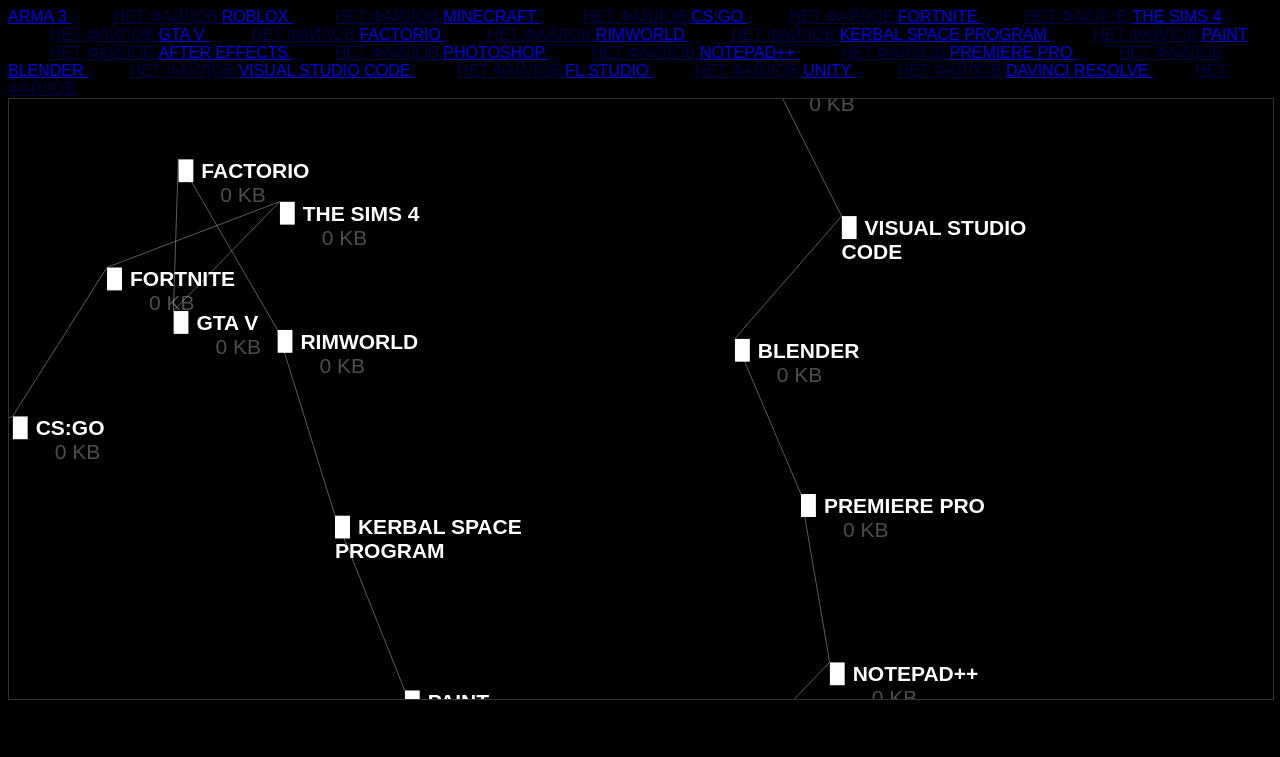
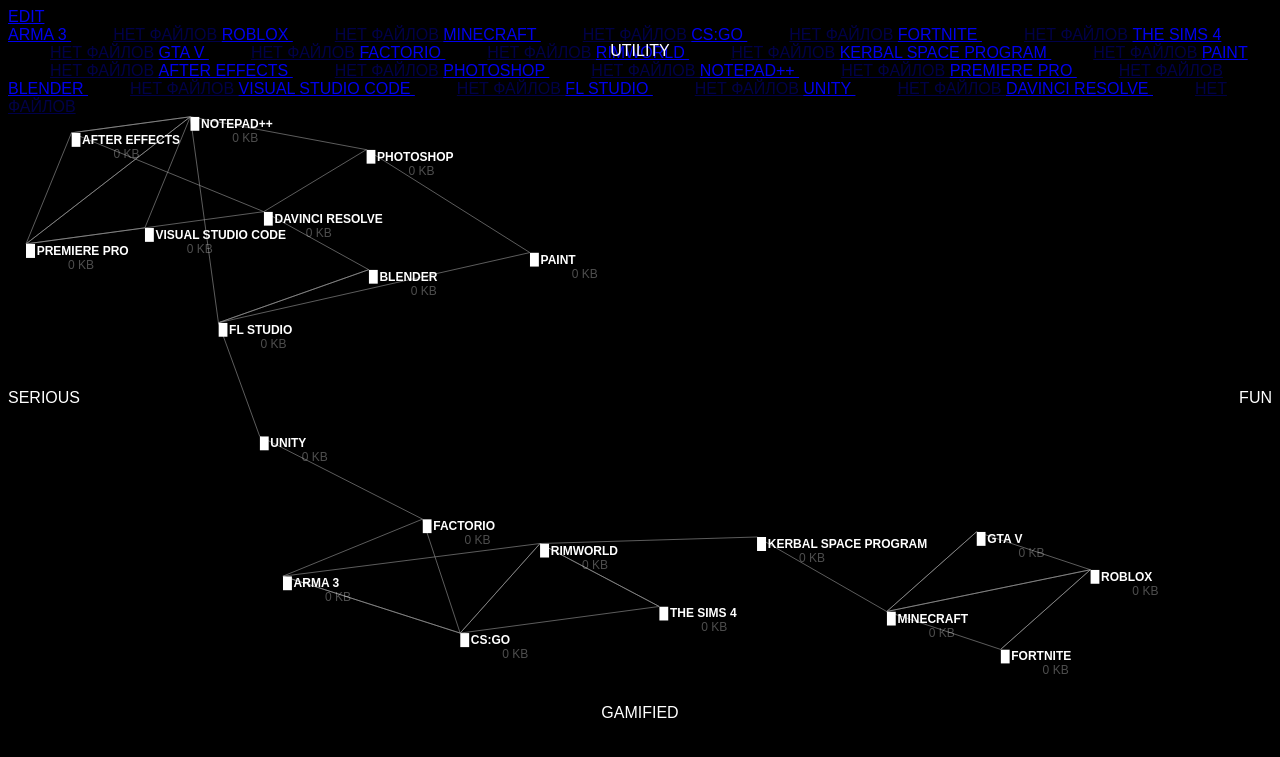
Before and after one commit to gromlbv/appw, a Flask app: page /graphs in a window 1280 px wide. Shown: the top 757 px of the page. Run offline with Flask 3, Linux system fonts and the light colour scheme.

Commit message:
graph update

```diff
--- a/app.py
+++ b/app.py
@@ -9,6 +9,7 @@ from upload import upload_image, upload_file
 
 import mydb as db
 from datetime import datetime
+from models import User, Game, GameInfo, GameDownload, SharedFile, GameStats
 
 app = Flask(__name__)
 create_app(app)
@@ -70,26 +71,41 @@ def index():
 
 @app.get('/graphs')
 def graphs():
-    games = db.get_shares_all()  # список объектов Game
+    games = db.get_shares_all()
 
     apps = []
     for game in games:
-        print(game)
-        print(game.game_downloads[0].file_size) if game.game_downloads else print(0)
         size = game.game_downloads[0].file_size if game.game_downloads else 0
         apps.append({
             'link': game.link,
             'title': game.title,
-            'size': size
+            'size': size,
+                'game_stats': {
+                    'serious_fun': game.stats.serious_fun if game.stats else 50,
+                    'utility_gamified': game.stats.utility_gamified if game.stats else 50,
+                }
         })
 
-    print(apps)
     return render_template(
         "graphs.html",
         users=db.get_users_all(),
         apps=apps,
         games=games,
     )
+
+@app.route('/graphs/edit', methods=['GET', 'POST'])
+def graphs_edit():
+    if request.method == 'POST':
+        for key in request.form:
+            if key.startswith('serious_fun_'):
+                game_id = int(key.split('_')[-1])
+                serious_fun = int(request.form.get(f'serious_fun_{game_id}', 50))
+                utility_gamified = int(request.form.get(f'utility_gamified_{game_id}', 50))
+                db.update_game_stats(game_id, serious_fun, utility_gamified)
+        return redirect(furl_for('graphs_edit'))
+
+    games = db.get_all_games_with_stats()
+    return render_template('graphs_edit.html', games=games)
 
 
 @app.route('/api/get-categories')
@@ -190,6 +206,11 @@ def delete_game(game_link):
 
     flash("Игра успешно удалена")
     return redirect(furl_for('index'))
+
+
+
+
+
 
 @app.route('/game/edit/<game_link>', methods=['GET', 'POST'])
 def edit_game(game_link):
--- a/mydb.py
+++ b/mydb.py
@@ -1,15 +1,14 @@
-from models import User, Game, GameInfo, GameDownload, SharedFile
+from models import User, Game, GameInfo, GameDownload, SharedFile, GameStats
 from models import db
 from datetime import date
-
 from mysecurity import myhash, verify, encode
 import uuid
+from sqlalchemy.orm import joinedload
 
 
 def save_to_db(instance):
     db.session.add(instance)
     db.session.commit()
-
 
 # Юзеры
 
@@ -126,6 +125,63 @@ def post_game(
     print("Game created:", game)
     return game
 
+def get_all_games_with_stats():
+    return Game.query.options(joinedload(Game.stats)).all()
+
+def update_game_stats(game_id, serious_fun, utility_gamified):
+    game = Game.query.get(game_id)
+    if not game:
+        return False
+    if not game.stats:
+        game.stats = GameStats(game_id=game.id)
+        db.session.add(game.stats)
+    stats = game.stats
+    stats.serious_fun = serious_fun
+    stats.utility_gamified = utility_gamified
+    db.session.commit()
+    return True
+
+def create_sample_games():
+    sample_data = [
+        # Игры
+        ("Arma 3", "arma3", 90, 30),
+        ("Roblox", "roblox", 60, 50),
+        ("Minecraft", "minecraft", 70, 40),
+        ("CS:GO", "csgo", 85, 25),
+        ("Fortnite", "fortnite", 75, 35),
+        ("The Sims 4", "sims4", 55, 60),
+        ("GTA V", "gta5", 80, 30),
+        ("Factorio", "factorio", 65, 55),
+        ("RimWorld", "rimworld", 60, 45),
+        ("Kerbal Space Program", "kerbal", 70, 70),
+
+        # Программы
+        ("Paint", "paint", 20, 80),
+        ("After Effects", "after_effects", 85, 65),
+        ("Photoshop", "photoshop", 80, 70),
+        ("Notepad++", "notepadpp", 30, 90),
+        ("Premiere Pro", "premiere_pro", 75, 60),
+        ("Blender", "blender", 85, 75),
+        ("Visual Studio Code", "vscode", 60, 85),
+        ("FL Studio", "flstudio", 70, 65),
+        ("Unity", "unity", 90, 70),
+        ("DaVinci Resolve", "davinci_resolve", 75, 60),
+    ]
+
+    for title, link, serious_fun, utility_gamified in sample_data:
+        game = Game(title=title, link=link)
+        db.session.add(game)
+        db.session.flush()
+
+        stats = GameStats(
+            game_id=game.id,
+            serious_fun=serious_fun,
+            utility_gamified=utility_gamified
+        )
+        db.session.add(stats)
+
+    db.session.commit()
+
 def get_download_info(filename):
     game_download = db.session.query(GameDownload).filter_by(file_link=filename).first()
     game = db.session.query(Game).filter_by(id=game_download.game_id).first()
--- a/templates/graphs.html
+++ b/templates/graphs.html
@@ -1,20 +1,23 @@
 <!DOCTYPE html>
 <html lang="en">
 <head>
-  <meta charset="UTF-8" />
-  <title>Graph with HTML nodes</title>
+  <meta charset="UTF-8"/>
+  <title>test graphs</title>
   <style>
     body {
         background: black; color: white;
         font-family: Arial, sans-serif;
         text-transform: uppercase;
+
+        position: relative;
+        overflow: auto;
     }
     .node-link {
         display: flex;
         flex-direction: column;
         color: white;
         text-decoration: none;
-        font-size: 21px;
+        font-size: 12px;
     }
     .title{
         font-weight: bold;
@@ -31,17 +34,63 @@
         opacity: 0.3;
     }
     svg {
-        border: 1px solid #333;
-        width: 100%;
-        height: 600px;
+        width: fit-content;
+        height: fit-content;
+        overflow: visible;
     }
     .node foreignObject {
         pointer-events: auto;
+    }
+    .absolute-info {
+      position: absolute;
+
+
+    }
+.absolute-info {
+  position: absolute;
+  width: 100%;
+  height: 100%;
+  pointer-events: none;
+}
+
+.absolute-info .top {
+  position: absolute;
+  top: 0;
+  left: 50%;
+  transform: translateX(-50%);
+}
+
+.absolute-info .bottom {
+  position: absolute;
+  bottom: 0;
+  left: 50%;
+  transform: translateX(-50%);
+}
+
+.absolute-info .left {
+  position: absolute;
+  left: 0;
+  top: 50%;
+  transform: translateY(-50%);
+}
+
+.absolute-info .right {
+  position: absolute;
+  right: 0;
+  top: 50%;
+  transform: translateY(-50%);
 }
   </style>
   <script src="https://d3js.org/d3.v7.min.js"></script>
 </head>
 <body>
+    <a href="/graphs/edit">edit</a>
+  <div class="absolute-info">
+    <p class="top">Utility</p>
+    <p class="bottom">Gamified</p>
+    <p class="left">Serious</p>
+    <p class="right">FUN</p>
+  </div>
     <div class="object-wr selectable" data-category="apps">
         {% for app in games %}
         <a href="/game/{{ app.link }}">
@@ -69,23 +118,54 @@
 
 <script>
   var apps = JSON.parse(document.getElementById('apps-data').textContent);
+  const mywidth = 900;
+  const myheight = 400;
 
-  const nodes = apps.map(app => ({
+  const maxX = d3.max(apps, d => d.game_stats.serious_fun);
+  const maxY = d3.max(apps, d => d.game_stats.utility_gamified);
+
+  const nodes = apps.map((app, index) => {
+  const x = (app.game_stats.serious_fun / maxX) * mywidth + mywidth/8;
+  const y = (app.game_stats.utility_gamified / maxY) * myheight + myheight/5;
+    return {
       id: app.link,
       html: `
         <a href="/game/${app.link}" class="node-link">
-        <span class="title"> ${app.title}</span>
-
+          <span class="title">${app.title}</span>
           <span class="file-size">${app.size} KB</span>
         </a>
-    `
-  }));
+      `,
+      x: x,
+      y: y,
+      targetX: x,
+      targetY: y
+    };
+  });
+    // const links = [];
+    // for (let i = 0; i < apps.length - 1; i++) {
+    // links.push({ source: apps[i].link, target: apps[i + 1].link });
+    // }
+const links = [];
 
-  // Пример links (можешь менять логику)
-    const links = [];
-    for (let i = 0; i < apps.length - 1; i++) {
-    links.push({ source: apps[i].link, target: apps[i + 1].link });
+for (let i = 0; i < apps.length; i++) {
+  const distances = [];
+
+  for (let j = 0; j < apps.length; j++) {
+    if (i === j) continue;
+    const dx = apps[i].game_stats.serious_fun - apps[j].game_stats.serious_fun;
+    const dy = apps[i].game_stats.utility_gamified - apps[j].game_stats.utility_gamified;
+    const dist = dx * dx + dy * dy;
+    distances.push({ index: j, dist });
   }
+
+  distances.sort((a, b) => a.dist - b.dist);
+
+  const nearestCount = Math.min(3, distances.length);
+  for (let k = 1; k < nearestCount; k++) {
+    links.push({ source: apps[i].link, target: apps[distances[k].index].link });
+  }
+}
+
 
   const width = 800;
   const height = 600;
@@ -95,8 +175,10 @@
     .attr("height", height);
 
 const simulation = d3.forceSimulation(nodes)
-    .force("charge", d3.forceManyBody().strength(-300))
-    .force("center", d3.forceCenter(width / 2, height / 2))
+  .force("x", d3.forceX(d => d.targetX).strength(1))
+  .force("y", d3.forceY(d => d.targetY).strength(1))
+  .force("charge", d3.forceManyBody().strength(-100))
+  .force("collision", d3.forceCollide(60))
   .force("link", d3.forceLink(links).id(d => d.id).distance(150))
   .on("tick", ticked);
 
@@ -139,8 +221,8 @@
     }
     function dragended(event, d) {
       if (!event.active) simulation.alphaTarget(0);
-      d.fx = null;
-      d.fy = null;
+    d.fx = d.fx_drag;
+    d.fy = d.fy_drag;
     }
     return d3.drag()
       .on("start", dragstarted)
```
Also changed, not shown: models.py (+26 -0 lines), templates/graphs_edit.html (added, +80 -0 lines), instance/database.db. Lines whose indentation alone changed are shown as unchanged.
